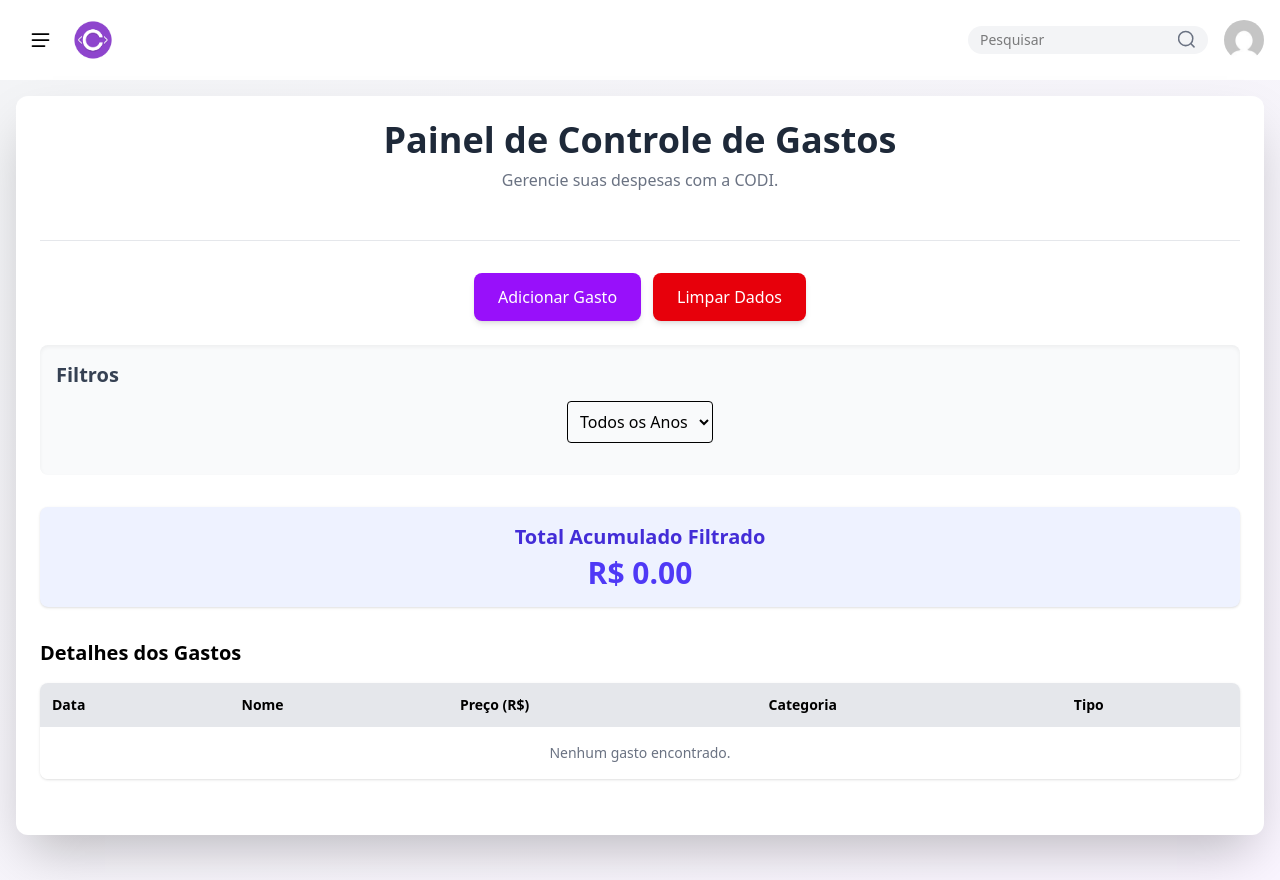
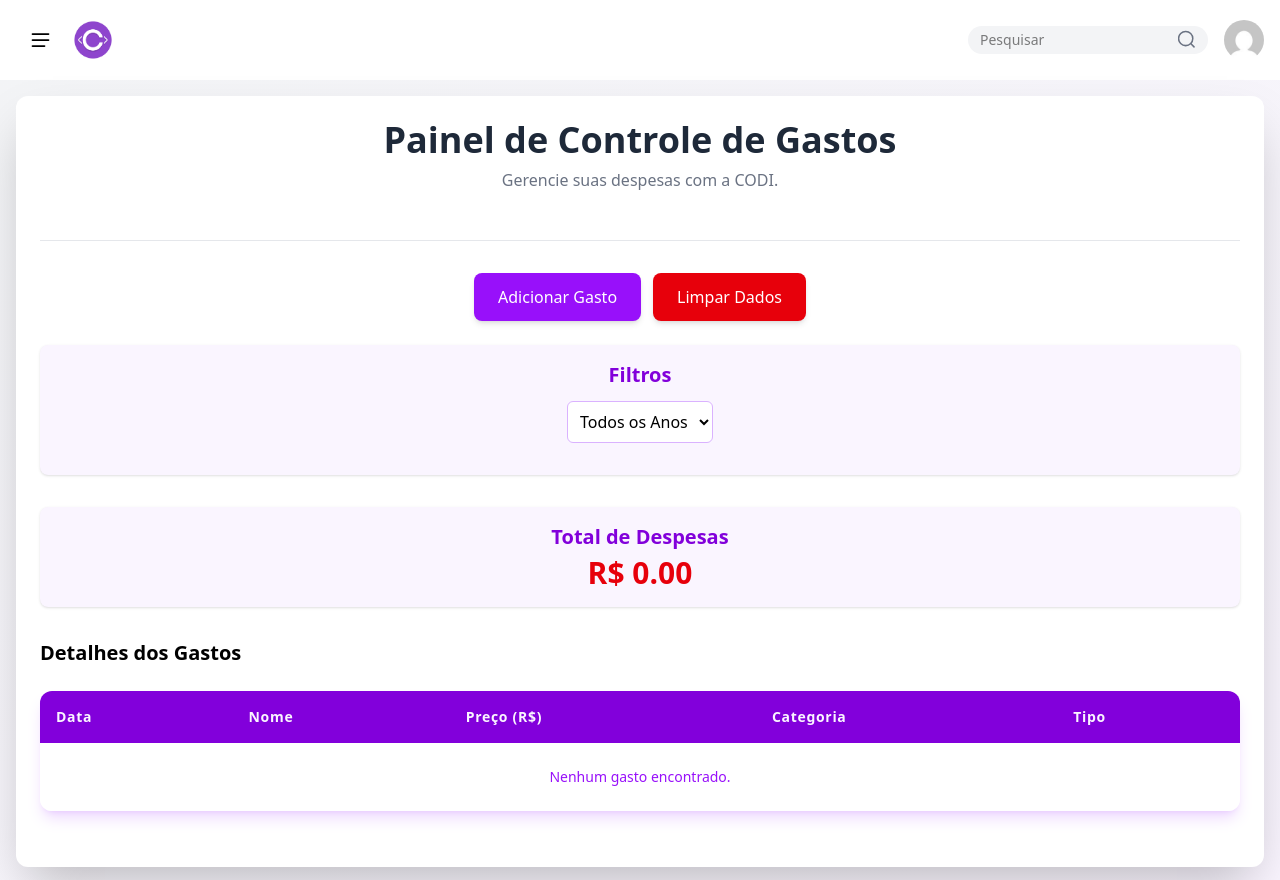
Before and after one commit to zSevens7/FinanciaChallenger, a React (Vite) app: page /gastos in a window 1280 px wide. Built offline with nearby package versions, Linux system fonts and the light colour scheme.

Commit message:
ajuste filter section

```diff
--- a/package.json
+++ b/package.json
@@ -15,12 +15,13 @@
     "react": "^19.1.0",
     "react-chartjs-2": "^5.3.0",
     "react-dom": "^19.1.0",
+    "react-icons": "^5.5.0",
     "react-router-dom": "^7.6.0",
     "tailwindcss": "^4.1.5"
   },
   "devDependencies": {
     "@eslint/js": "^9.25.0",
-    "@types/react": "^19.1.2",
+    "@types/react": "^19.1.6",
     "@types/react-dom": "^19.1.2",
     "@vitejs/plugin-react": "^4.4.1",
     "eslint": "^9.25.0",
--- a/src/features/gastos/components/FilterControls.tsx
+++ b/src/features/gastos/components/FilterControls.tsx
@@ -1,14 +1,5 @@
 import { monthNames } from "../../../utils"
-
-interface FilterControlsProps {
-  selectedYear: string
-  setSelectedYear: (y: string) => void
-  uniqueYears: string[]
-  selectedMonth: string
-  setSelectedMonth: (m: string) => void
-  uniqueMonths: string[]
-  setCurrentPage: (p: number) => void
-}
+import type { FilterControlsProps } from "../../../types"
 
 export const FilterControls = ({
   selectedYear,
@@ -19,40 +10,47 @@ export const FilterControls = ({
   uniqueMonths,
   setCurrentPage,
 }: FilterControlsProps) => (
-  <section className="mb-8 p-4 bg-gray-50 rounded-lg shadow-inner">
-    <h2 className="text-xl font-semibold text-gray-700 mb-3 text-center sm:text-left">
+  // Applied styles similar to SummarySection
+  <section className="mb-8 p-4 bg-purple-50 rounded-lg shadow">
+    <h2 className="text-xl font-semibold text-purple-700 mb-3 text-center">
       Filtros
     </h2>
     <div className="flex flex-col sm:flex-row gap-4 mb-4 justify-center items-center">
       <select
         value={selectedYear}
-        onChange={e => {
-          setSelectedYear(e.target.value)
-          setSelectedMonth("")
-          setCurrentPage(1)
+        onChange={(e) => {
+          setSelectedYear(e.target.value);
+          setSelectedMonth("");
+          setCurrentPage(1);
         }}
-        className="p-2 border rounded w-full sm:w-auto"
+        // Added some styling to select to better match the theme
+        className="p-2 border border-purple-300 rounded-md w-full sm:w-auto bg-white focus:ring-purple-500 focus:border-purple-500"
       >
         <option value="">Todos os Anos</option>
-        {uniqueYears.map(y => (
-          <option key={y} value={y}>{y}</option>
+        {uniqueYears.map((y) => (
+          <option key={y} value={y}>
+            {y}
+          </option>
         ))}
       </select>
       {selectedYear && (
         <select
           value={selectedMonth}
-          onChange={e => {
-            setSelectedMonth(e.target.value)
-            setCurrentPage(1)
+          onChange={(e) => {
+            setSelectedMonth(e.target.value);
+            setCurrentPage(1);
           }}
-          className="p-2 border rounded w-full sm:w-auto"
+          // Added some styling to select to better match the theme
+          className="p-2 border border-purple-300 rounded-md w-full sm:w-auto bg-white focus:ring-purple-500 focus:border-purple-500"
         >
           <option value="">Todos os Meses</option>
-          {uniqueMonths.map(m => (
-            <option key={m} value={m}>{monthNames[m] || m}</option>
+          {uniqueMonths.map((m) => (
+            <option key={m} value={m}>
+              {monthNames[m] || m}
+            </option>
           ))}
         </select>
       )}
     </div>
   </section>
-)
+);
--- a/src/features/gastos/components/GastosTable.tsx
+++ b/src/features/gastos/components/GastosTable.tsx
@@ -1,38 +1,112 @@
 import { formatDate } from "../../../utils"
-import type { Gasto } from "../../../types"
+import { useState } from "react";
+import type { GastosTableProps } from "../../../types";
 
-interface GastosTableProps {
-  gastos: Gasto[]
+export const GastosTable = ({ gastos }: GastosTableProps) => {
+  //vaii definir que qnd estiver no modo mobile vai exibir uma tabela compacta
+  const [showAllColumnsMobile, setShowAllColumnsMobile] = useState(false);
+
+  const toggleMobileColumns = () => {
+    setShowAllColumnsMobile(!showAllColumnsMobile);
+  };
+
+  const getColSpan = () => {
+    if (typeof window !== 'undefined' && window.innerWidth >= 768) {
+      return 5;
     }
+    return showAllColumnsMobile ? 5 : 2;
+  };
 
-export const GastosTable = ({ gastos }: GastosTableProps) => (
-  <div className="overflow-x-auto mt-4 shadow rounded-lg">
+
+  return (
+    <div className="mt-6 font-inter"> {/* fonte Inter*/}
+      {/* Botao para dar visibilidade */}
+      <div className="md:hidden mb-4 text-right"> {/* */}
+        <button
+          onClick={toggleMobileColumns}
+          className={`px-4 py-2 rounded-lg text-sm font-medium shadow-sm transition-all duration-150 ease-in-out
+                      focus:outline-none focus:ring-2 focus:ring-offset-2 focus:ring-purple-500
+                      ${showAllColumnsMobile
+                        ? 'bg-purple-200 text-purple-700 hover:bg-purple-300'
+                        : 'bg-purple-600 text-white hover:bg-purple-700'
+                      }`}
+        >
+          {showAllColumnsMobile ? 'Ocultar Detalhes' : 'Mostrar Detalhes'}
+        </button>
+      </div>
+
+      {/* */}
+      <div className="shadow-lg shadow-purple-500/20 rounded-xl overflow-hidden">
+        {/*  */}
+        <div className="overflow-x-auto">
           <table className="min-w-full text-sm">
-      <thead className="bg-gray-200">
+            <thead className="bg-purple-700 text-purple-50">
               <tr>
-          <th className="p-3 text-left">Data</th>
-          <th className="p-3 text-left">Nome</th>
-          <th className="p-3 text-left">Preço (R$)</th>
-          <th className="p-3 text-left">Categoria</th>
-          <th className="p-3 text-left">Tipo</th>
+                <th scope="col" className="p-4 text-left font-semibold tracking-wider whitespace-nowrap">Data</th>
+                <th scope="col" className="p-4 text-left font-semibold tracking-wider whitespace-nowrap">Nome</th>
+                {/* elas so mostram no mobile apertadno o botao */}
+                <th
+                  scope="col"
+                  className={`p-4 text-left font-semibold tracking-wider whitespace-nowrap ${
+                    showAllColumnsMobile ? 'table-cell' : 'hidden'
+                  } md:table-cell`}
+                >
+                  Preço (R$)
+                </th>
+                <th
+                  scope="col"
+                  className={`p-4 text-left font-semibold tracking-wider whitespace-nowrap ${
+                    showAllColumnsMobile ? 'table-cell' : 'hidden'
+                  } md:table-cell`}
+                >
+                  Categoria
+                </th>
+                <th
+                  scope="col"
+                  className={`p-4 text-left font-semibold tracking-wider whitespace-nowrap ${
+                    showAllColumnsMobile ? 'table-cell' : 'hidden'
+                  } md:table-cell`}
+                >
+                  Tipo
+                </th>
               </tr>
             </thead>
-      <tbody className="bg-white">
+            <tbody className="bg-white divide-y divide-purple-200">
               {gastos.length > 0 ? (
                 gastos.map(g => (
-            <tr key={g.id} className="border-t hover:bg-gray-50">
-              <td className="p-3">{formatDate(g.data)}</td>
-              <td className="p-3">{g.nome}</td>
-              <td className="p-3 text-right">
-                {(g.preco ?? 0).toFixed(2)}
+                  <tr key={g.id} className="hover:bg-purple-100 transition-colors duration-150 ease-in-out">
+                    <td className="p-4 whitespace-nowrap text-gray-700">{formatDate(g.data)}</td>
+                    <td className="p-4 whitespace-nowrap text-gray-800 font-medium">{g.nome}</td>
+                    {/* */}
+                    <td
+                      className={`p-4 text-right whitespace-nowrap text-gray-700 ${
+                        showAllColumnsMobile ? 'table-cell' : 'hidden'
+                      } md:table-cell`}
+                    >
+                      {(g.preco ?? 0).toFixed(2).replace('.', ',')}
                     </td>
-              <td className="p-3">{g.categoria}</td>
-              <td className="p-3">{g.tipoDespesa}</td>
+                    <td
+                      className={`p-4 whitespace-nowrap text-gray-700 ${
+                        showAllColumnsMobile ? 'table-cell' : 'hidden'
+                      } md:table-cell`}
+                    >
+                      {g.categoria}
+                    </td>
+                    <td
+                      className={`p-4 whitespace-nowrap text-gray-700 ${
+                        showAllColumnsMobile ? 'table-cell' : 'hidden'
+                      } md:table-cell`}
+                    >
+                      {g.tipoDespesa}
+                    </td>
                   </tr>
                 ))
               ) : (
                 <tr>
-            <td colSpan={5} className="p-4 text-center text-gray-500">
+                  <td
+                    colSpan={getColSpan()}
+                    className="p-6 text-center text-purple-600 font-medium"
+                  >
                     Nenhum gasto encontrado.
                   </td>
                 </tr>
@@ -40,4 +114,7 @@ export const GastosTable = ({ gastos }: GastosTableProps) => (
             </tbody>
           </table>
         </div>
-)
+      </div>
+    </div>
+  );
+};
--- a/src/features/gastos/components/SummarysSection.tsx
+++ b/src/features/gastos/components/SummarysSection.tsx
@@ -1,14 +1,14 @@
 interface SummarySectionProps {
-  totalAcumulado: number
+  totalAcumulado: number;
 }
 
 export const SummarySection = ({ totalAcumulado }: SummarySectionProps) => (
-  <section className="mb-8 p-4 bg-indigo-50 rounded-lg shadow text-center">
-    <h2 className="text-xl font-semibold text-indigo-700">
-      Total Acumulado Filtrado
+  <section className="mb-8 p-4 bg-purple-50 rounded-lg shadow text-center">
+    <h2 className="text-xl font-semibold text-purple-700">
+      Total de Despesas
     </h2>
-    <p className="text-3xl font-bold text-indigo-600 mt-1">
+    <p className="text-3xl font-bold text-red-600 mt-1">
       R$ {totalAcumulado.toFixed(2)}
     </p>
   </section>
-)
+);
--- a/src/types.ts
+++ b/src/types.ts
@@ -25,6 +25,10 @@ export interface ConfirmModalProps {
   message: string
   onClose: () => void
   onConfirm: () => void
+}
+
+export interface ExpenseDetailsProps {
+  expenses: Gasto[];
 }
 
 // Props para controles de filtro de data
```
Also changed, not shown: 1 other file (tests, documents, lock files or other folders). Lines whose indentation alone changed are shown as unchanged.
